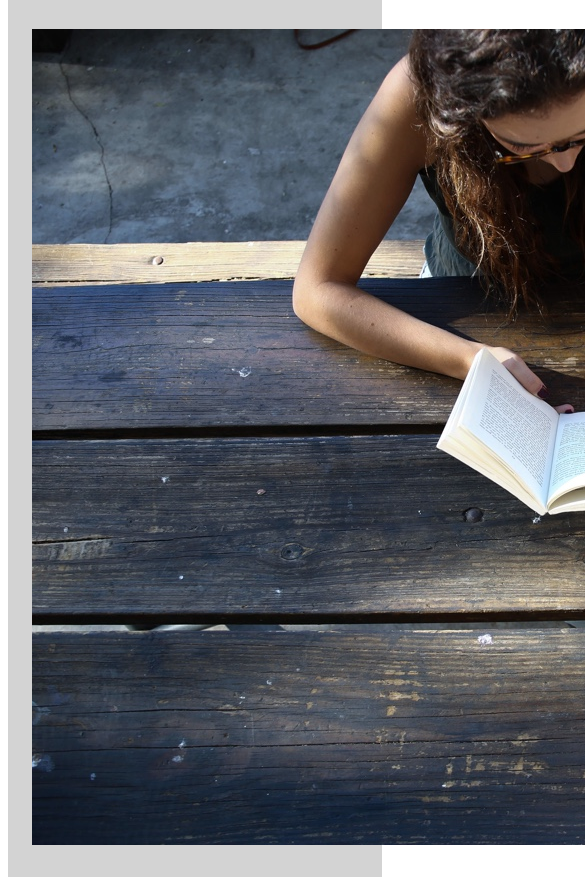
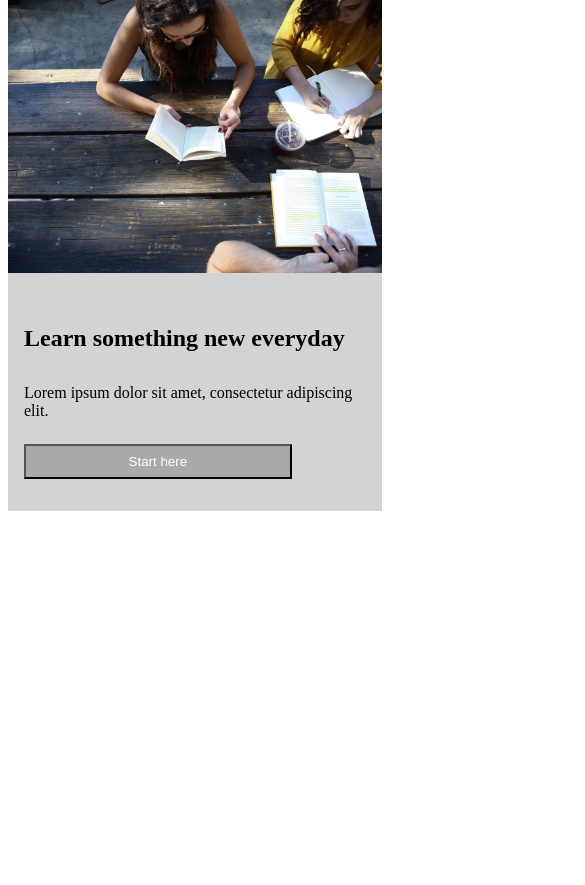
Before and after one commit to Sujeil/ColmarAcademy, a plain HTML site: page index.html in a window 390 px wide. Shown: the part 107-992 px from the top of the page, 585 px wide, since content can reach past the window. After the commit the page ends 844 px from the top, so only its background shows below. Drawn offline with Linux system fonts and the light colour scheme.

Commit message:
Mobile banner roughed out

```diff
--- a/resources/css/style.css
+++ b/resources/css/style.css
@@ -88,3 +88,23 @@ header{
     background-color: darkgray;
     padding: 8px 30%;
 }
+
+@media only screen and (max-width: 480px){
+    .banner{
+        padding: 0;
+        flex-direction: column;
+    }
+
+    .banner img{
+        width: 100%;
+    }
+
+    .banner aside{
+        margin: 32px 16px;
+    }
+
+    .banner aside p{
+        margin-top: 32px;
+        margin-bottom: 24px;
+    }
+}
```
